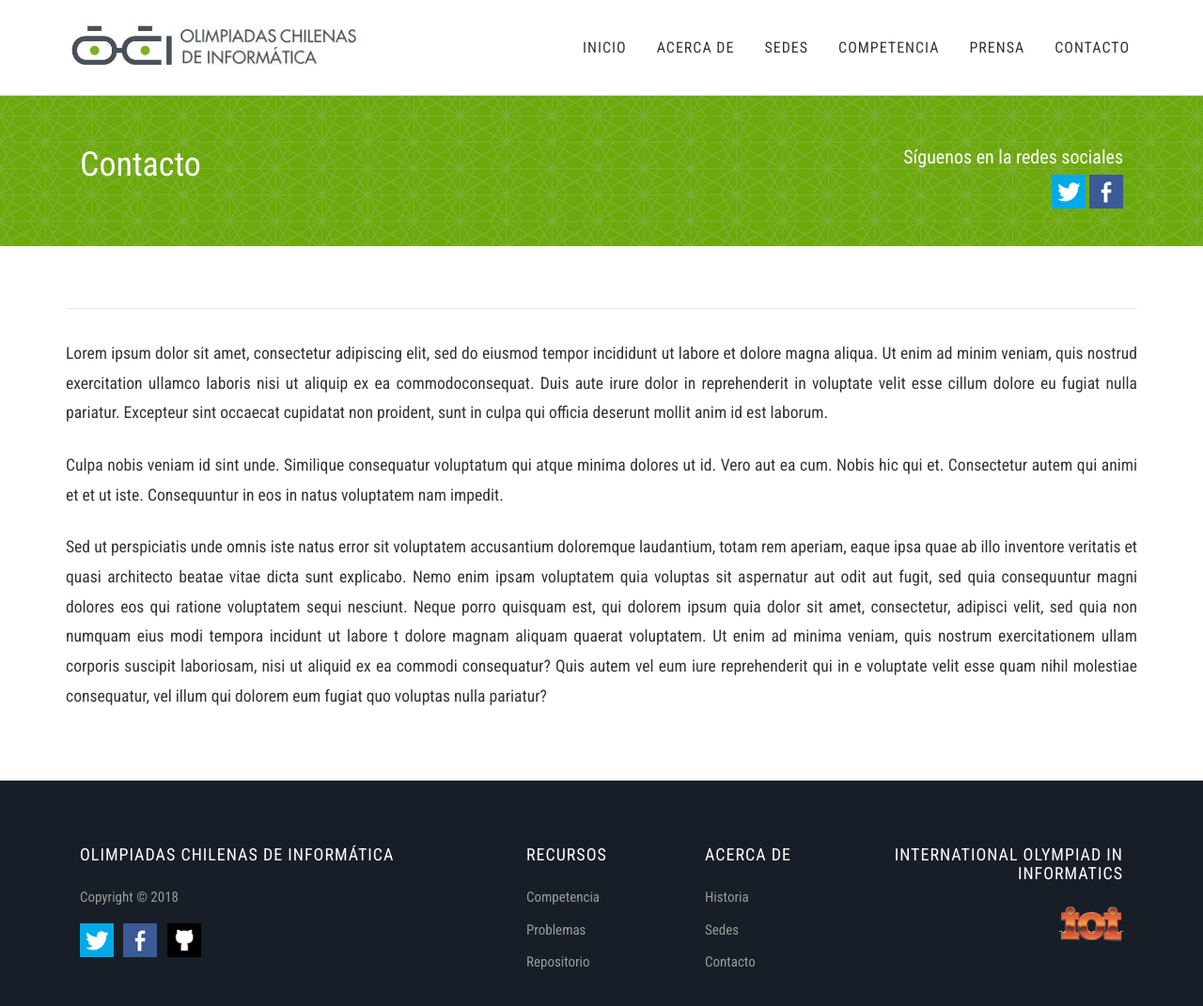
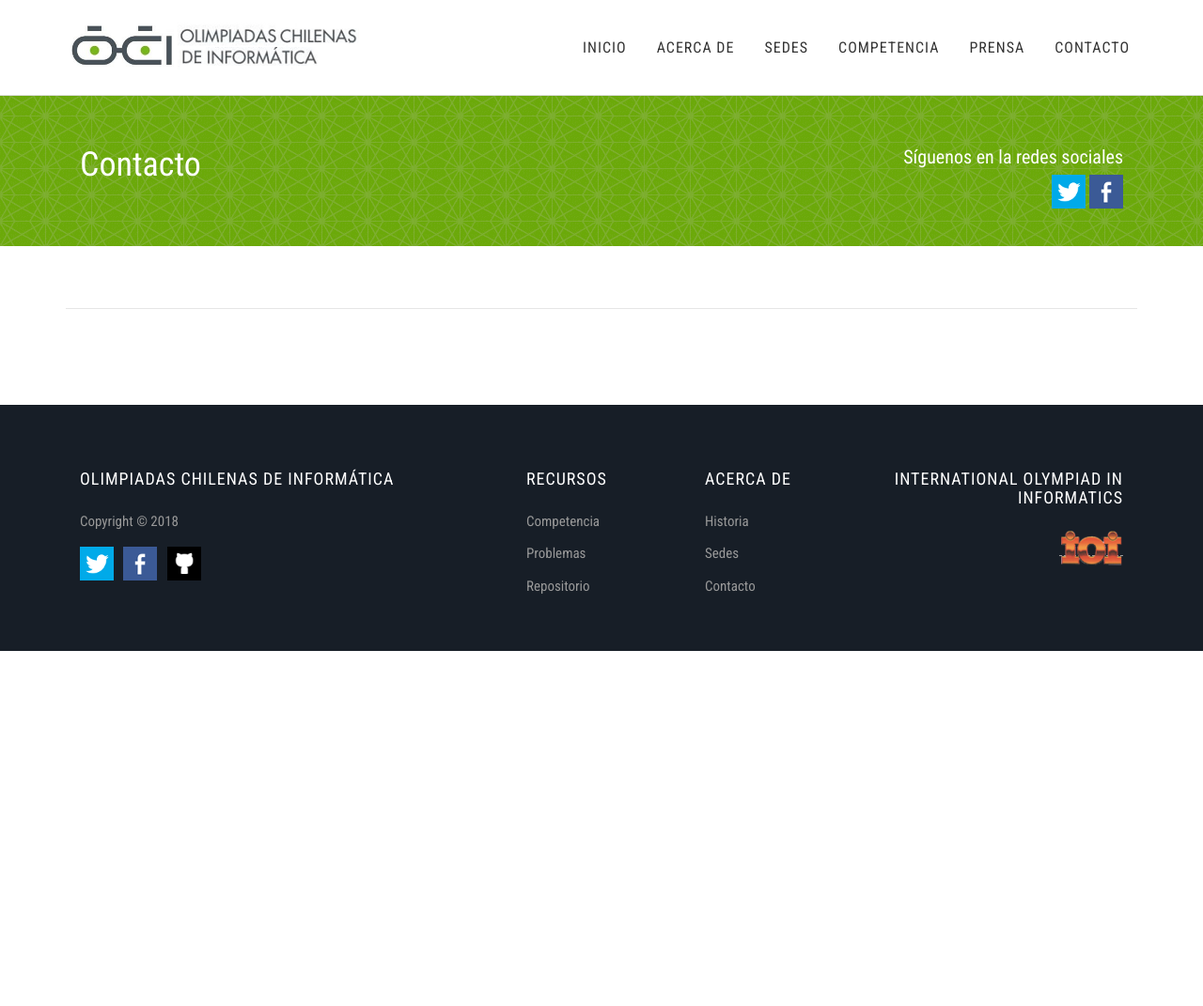
Before and after one commit to OCIoficial/ocioficial.github.io, a Jekyll site: the page built from contacto.md, in a window 1280 px wide and 1094 px high. Shown: the top 1071 px of the window at 94% size. Built offline with Jekyll 4.4.1, drawn with Linux system fonts in a browser that asks for light colours.

Commit message:
Update contacto -Vaciado

```diff
--- a/contacto.md
+++ b/contacto.md
@@ -2,29 +2,3 @@
 layout: page
 title: Contacto
 ---
-
-Lorem ipsum dolor sit amet, consectetur adipiscing elit, sed do eiusmod
-tempor incididunt ut labore et dolore magna aliqua. Ut enim ad minim
-veniam, quis nostrud exercitation ullamco laboris nisi ut aliquip ex ea
-commodoconsequat. Duis aute irure dolor in reprehenderit in voluptate
-velit esse cillum dolore eu fugiat nulla pariatur. Excepteur sint occaecat
-cupidatat non proident, sunt in culpa qui officia deserunt mollit anim
-id est laborum.
-
-Culpa nobis veniam id sint unde. Similique consequatur voluptatum qui
-atque minima dolores ut id. Vero aut ea cum. Nobis hic qui et. Consectetur
-autem qui animi et et ut iste. Consequuntur in eos in natus voluptatem
-nam impedit.
-
-Sed ut perspiciatis unde omnis iste natus error sit voluptatem accusantium
-doloremque laudantium, totam rem aperiam, eaque ipsa quae ab illo inventore
-veritatis et quasi architecto beatae vitae dicta sunt explicabo. Nemo enim
-ipsam voluptatem quia voluptas sit aspernatur aut odit aut fugit, sed quia
-consequuntur magni dolores eos qui ratione voluptatem sequi nesciunt. Neque
-porro quisquam est, qui dolorem ipsum quia dolor sit amet, consectetur,
-adipisci velit, sed quia non numquam eius modi tempora incidunt ut labore
-t dolore magnam aliquam quaerat voluptatem. Ut enim ad minima veniam, quis
-nostrum exercitationem ullam corporis suscipit laboriosam, nisi ut aliquid
-ex ea commodi consequatur? Quis autem vel eum iure reprehenderit qui in e
-voluptate velit esse quam nihil molestiae consequatur, vel illum qui
-dolorem eum fugiat quo voluptas nulla pariatur?
```
